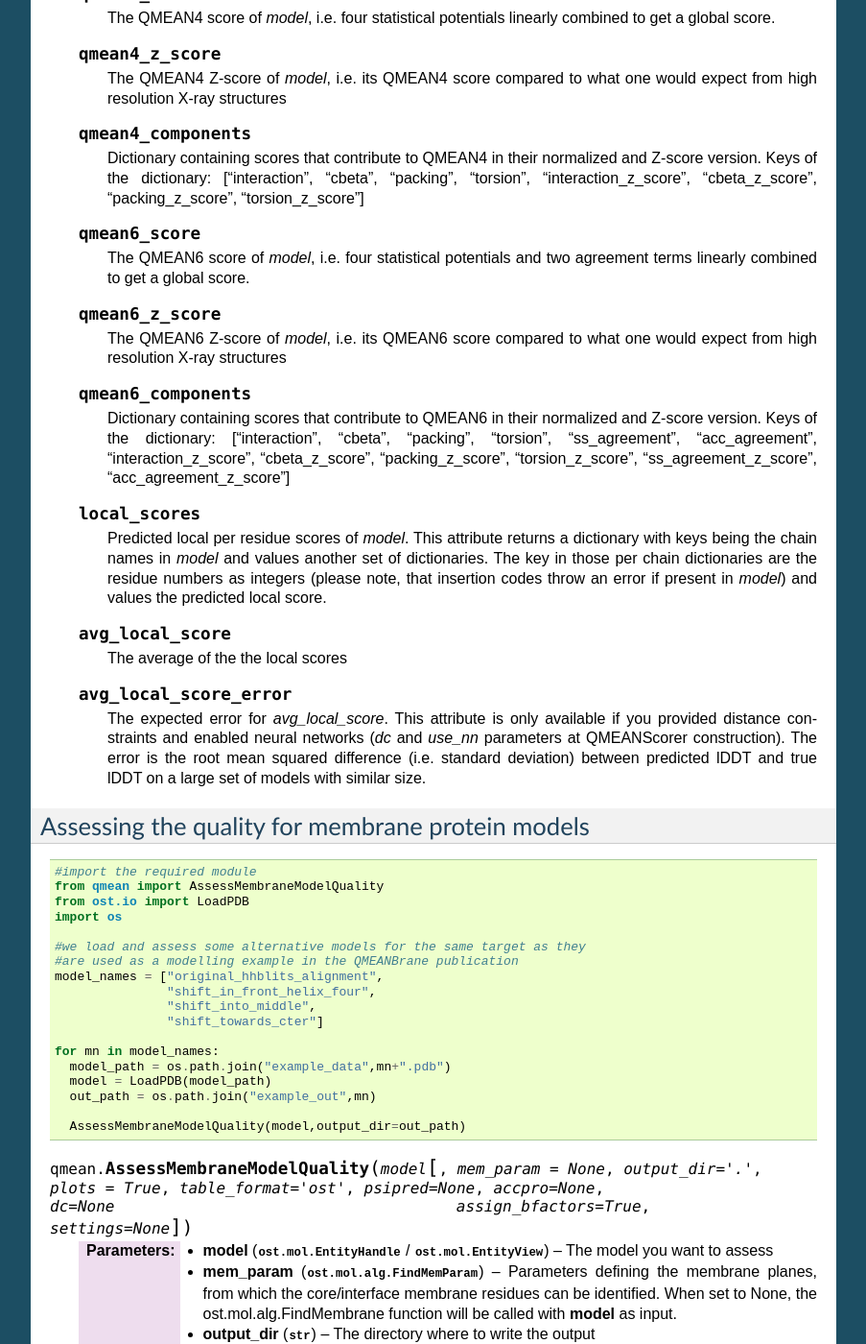
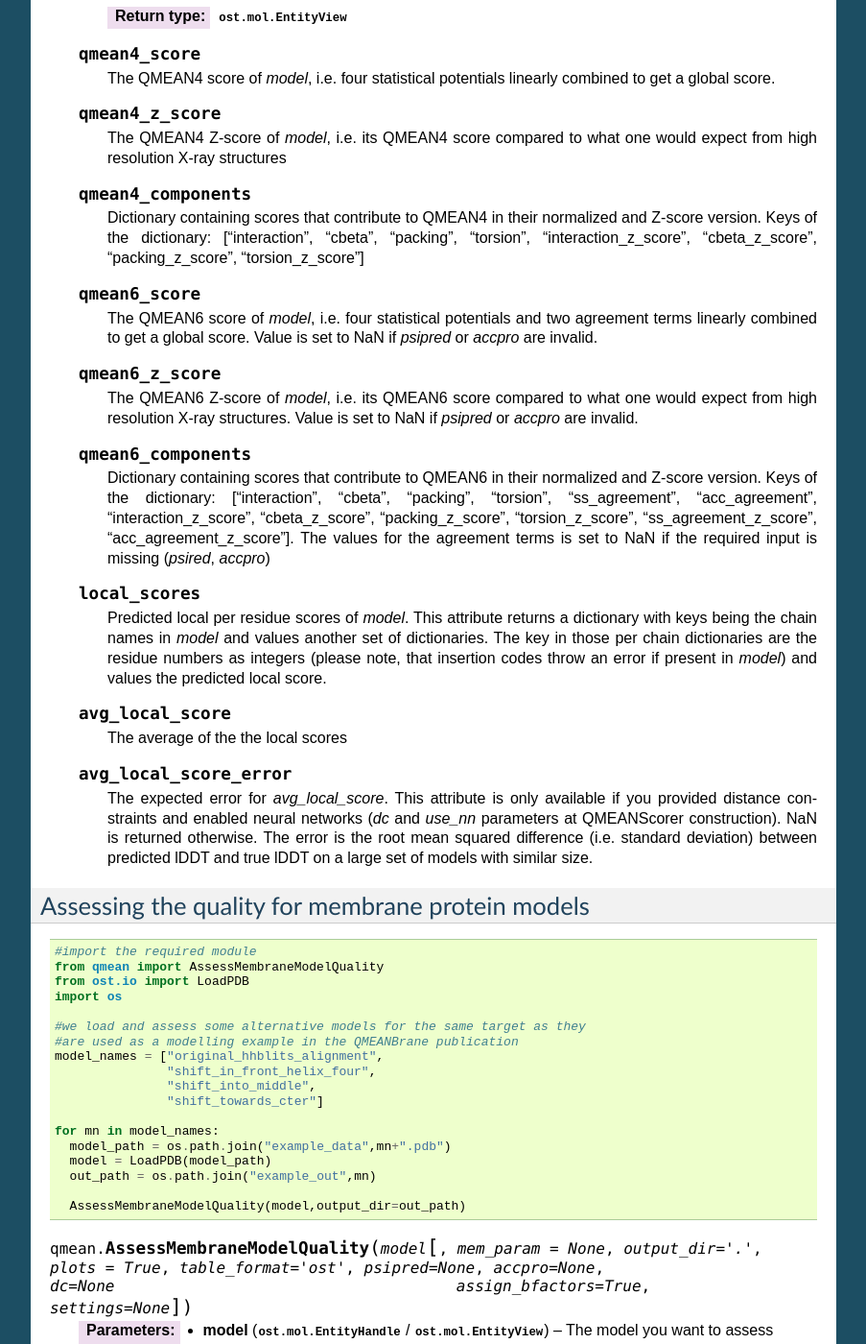
Before and after one commit to eunos-1128/QMEAN, a Sphinx documentation site: the page built from doc/source/run_qmean_scoring.rst, in a window 1280 px wide and 1400 px high, scrolled down 2679 px. Shown: the whole window at 96% size, without its empty margins (198-1101 px from the left). Built offline with Sphinx 7.4.7, drawn with Linux system fonts in a browser that asks for light colours; some of the changed text lies outside the part shown.

Commit message:
Return NaN if QMEAN6 cannot be calculated because of missing input
An error was raised instead

```diff
--- a/doc/source/run_qmean_scoring.rst
+++ b/doc/source/run_qmean_scoring.rst
@@ -104,7 +104,8 @@ Assessing the quality for soluble protein models
   .. method:: QMEAN6SliderPlot(out_path)
 
     Dumps the slider plot representing the QMEAN6 Z-Score and the Z-Scores of
-    its components.
+    its components. If *psipred* or *accpro* are missing, the plot makes no
+    sense as the Z-scores from the agreement terms and QMEAN6 are set to NaN.
 
     :param out_path:    Path to dump the plot, must have image format file
                         ending, e.g. awesome_plot.png
@@ -124,7 +125,9 @@ Assessing the quality for soluble protein models
   .. method:: QMEAN6ReferencePlot(out_path)
 
     Dumps the reference plot with the QMEAN6 score of the *model* compared to
-    the QMEAN6 scores of a large set of non-redundant X-ray structures.
+    the QMEAN6 scores of a large set of non-redundant X-ray structures. If
+    *psipred* or *accpro* are missing, the plot makes no sense as the QMEAN6
+    score is set to NaN.
 
     :param out_path:    Path to dump the plot, must have image format file
                         ending, e.g. awesome_plot.png
@@ -179,12 +182,14 @@ Assessing the quality for soluble protein models
   .. attribute:: qmean6_score
 
     The QMEAN6 score of *model*, i.e. four statistical potentials and two agreement
-    terms linearly combined to get a global score.
+    terms linearly combined to get a global score. Value is set to NaN if *psipred*
+    or *accpro* are invalid.
 
   .. attribute:: qmean6_z_score
 
     The QMEAN6 Z-score of *model*, i.e. its QMEAN6 score compared to what one would
-    expect from high resolution X-ray structures
+    expect from high resolution X-ray structures. Value is set to NaN if *psipred*
+    or *accpro* are invalid.
 
   .. attribute:: qmean6_components
 
@@ -192,7 +197,9 @@ Assessing the quality for soluble protein models
     and Z-score version. Keys of the dictionary: ["interaction", "cbeta",
     "packing", "torsion", "ss_agreement", "acc_agreement",
     "interaction_z_score", "cbeta_z_score", "packing_z_score", "torsion_z_score",
-    "ss_agreement_z_score", "acc_agreement_z_score"]
+    "ss_agreement_z_score", "acc_agreement_z_score"]. The values for the
+    agreement terms is set to NaN if the required input is missing
+    (*psired*, *accpro*)
 
   .. attribute:: local_scores
 
@@ -210,9 +217,10 @@ Assessing the quality for soluble protein models
 
     The expected error for *avg_local_score*. This attribute is only available
     if you provided distance constraints and enabled neural networks
-    (*dc* and *use_nn* parameters at QMEANScorer construction). The error is the
-    root mean squared difference (i.e. standard deviation) between predicted
-    lDDT and true lDDT on a large set of models with similar size.
+    (*dc* and *use_nn* parameters at QMEANScorer construction). NaN is returned
+    otherwise. The error is the root mean squared difference
+    (i.e. standard deviation) between predicted lDDT and true lDDT on a large
+    set of models with similar size.
 
 
 
```
Also changed, not shown: 1 other file.
